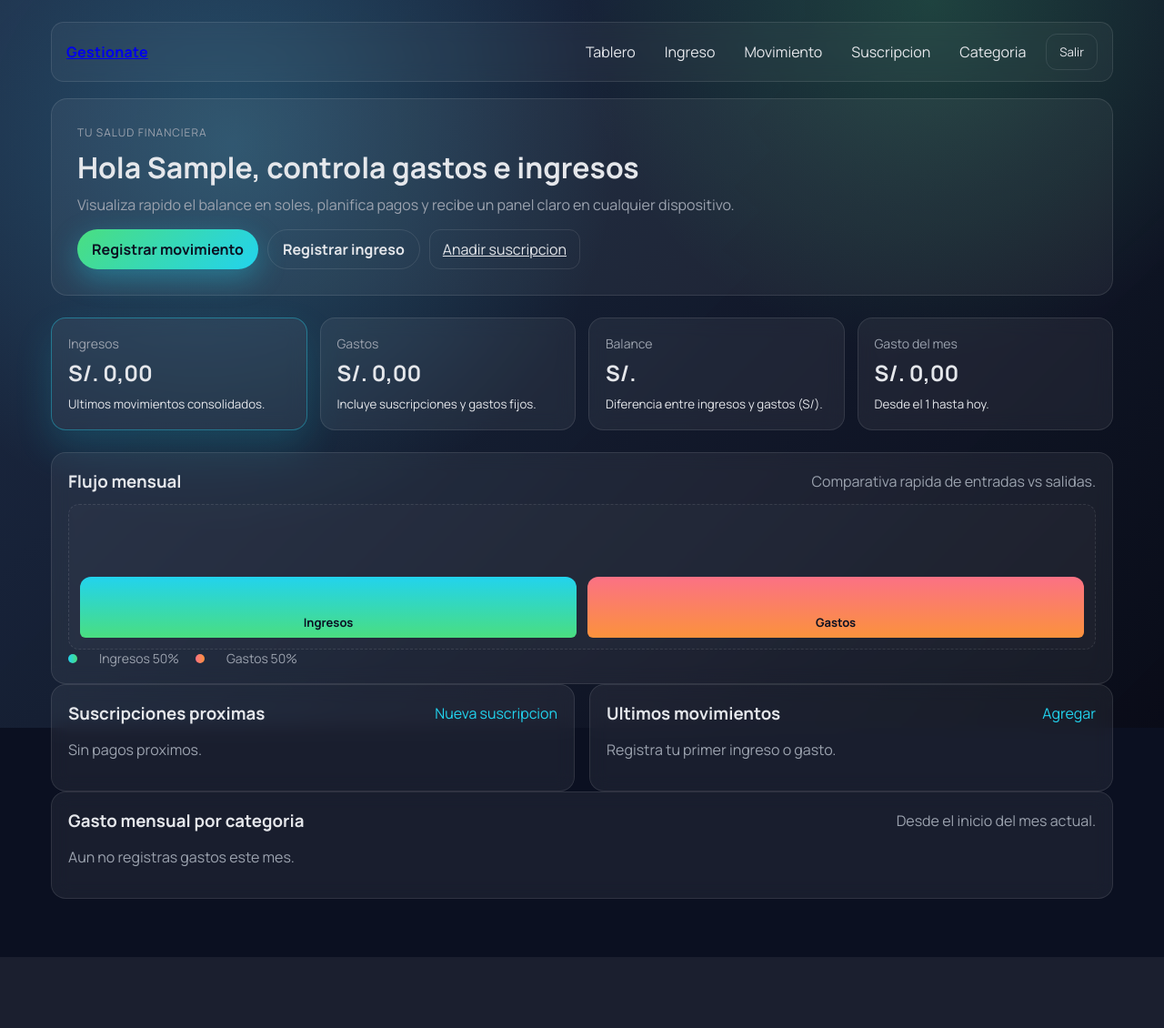
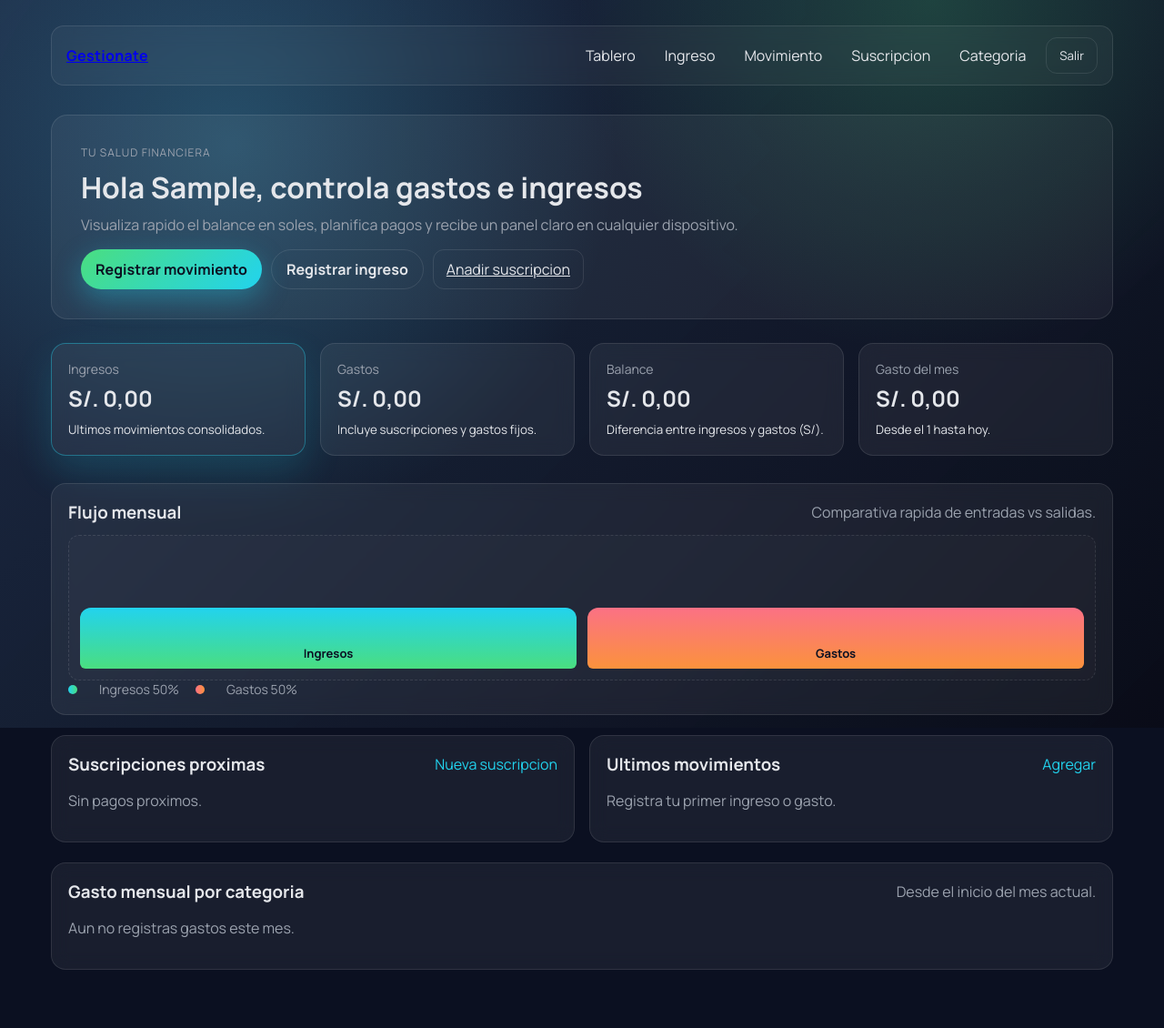
Before and after one commit to EduSaravia/gestionate, a Django app: page / in a window 1280 px wide. Shown: the whole page at 91% size. Before the commit the page ends 1052 px from the top, so only its background shows below. Run offline with Django 4.2, Linux system fonts and the light colour scheme; the visitor is signed in with stand-in values (Sample User, id 1); data that the repository does not hold is empty.

Commit message:
ui: show usd next to soles and restyle selects/padding

```diff
--- a/finance/views.py
+++ b/finance/views.py
@@ -91,6 +91,8 @@ def dashboard(request):
     flow_total = income_total + expense_total
     expense_ratio = int((expense_total / flow_total) * 100) if flow_total else 50
     income_ratio = 100 - expense_ratio
+    balance_pen = income_total_pen - expense_total_pen
+    balance_usd = income_total_usd - expense_total_usd
 
     upcoming_subs = subs.filter(next_billing_date__gte=today).order_by("next_billing_date")[:5]
     overdue_subs = subs.filter(next_billing_date__lt=today).order_by("next_billing_date")[:3]
@@ -100,6 +102,8 @@ def dashboard(request):
         "income_total": income_total,
         "expense_total": expense_total,
         "balance": income_total - expense_total,
+        "balance_pen": balance_pen,
+        "balance_usd": balance_usd,
         "income_total_pen": income_total_pen,
         "income_total_usd": income_total_usd,
         "expense_total_pen": expense_total_pen,
--- a/static/css/style.css
+++ b/static/css/style.css
@@ -1,6 +1,7 @@
 :root {
   --bg: #0b1021;
   --panel: rgba(255, 255, 255, 0.06);
+  --panel-strong: rgba(255, 255, 255, 0.08);
   --border: rgba(255, 255, 255, 0.1);
   --text: #e5e7eb;
   --muted: #9ca3af;
@@ -28,7 +29,6 @@ body {
     radial-gradient(circle at 80% 0%, rgba(74, 222, 128, 0.2), transparent 30%),
     linear-gradient(135deg, rgba(34, 51, 79, 0.8), rgba(10, 12, 24, 0.95));
   z-index: 0;
-  filter: blur(0px);
 }
 
 .page {
@@ -36,7 +36,7 @@ body {
   z-index: 1;
   max-width: 1200px;
   margin: 0 auto;
-  padding: 24px 16px 64px;
+  padding: 28px 16px 64px;
 }
 
 .navbar {
@@ -96,6 +96,7 @@ body {
   border-radius: 12px;
   cursor: pointer;
 }
+
 .pill-btn.ghost {
   background: transparent;
   border: 1px solid var(--border);
@@ -108,7 +109,7 @@ button {
 }
 
 .hero {
-  padding: 28px;
+  padding: 32px;
   background: rgba(255, 255, 255, 0.05);
   border: 1px solid var(--border);
   border-radius: 18px;
@@ -138,11 +139,17 @@ button {
   flex-wrap: wrap;
 }
 
+.content {
+  display: grid;
+  gap: 22px;
+  margin-top: 14px;
+}
+
 .summary-grid {
-  margin: 24px 0;
+  margin: 4px 0 8px;
   display: grid;
   grid-template-columns: repeat(auto-fit, minmax(240px, 1fr));
-  gap: 14px;
+  gap: 16px;
 }
 
 .card,
@@ -163,6 +170,7 @@ button {
   margin: 0;
   font-size: 14px;
 }
+
 .card .note {
   margin-top: 4px;
   color: var(--muted);
@@ -371,13 +379,24 @@ button {
 
 .input,
 input,
-select {
+select,
+textarea {
   width: 100%;
   padding: 12px;
   border-radius: 12px;
   border: 1px solid var(--border);
-  background: rgba(255, 255, 255, 0.04);
+  background: rgba(18, 26, 45, 0.8);
   color: var(--text);
+}
+
+select {
+  appearance: none;
+  -moz-appearance: none;
+  -webkit-appearance: none;
+  background-image: linear-gradient(45deg, transparent 50%, var(--muted) 50%), linear-gradient(135deg, var(--muted) 50%, transparent 50%);
+  background-position: calc(100% - 14px) calc(50% - 2px), calc(100% - 9px) calc(50% - 2px);
+  background-size: 7px 7px, 7px 7px;
+  background-repeat: no-repeat;
 }
 
 .form-actions {
--- a/templates/finance/dashboard.html
+++ b/templates/finance/dashboard.html
@@ -33,6 +33,9 @@
     <div class="card">
         <p class="label">Balance</p>
         <h2>S/. {{ balance_pen|floatformat:2 }}</h2>
+        {% if balance_usd %}
+            <div class="note">USD {{ balance_usd|floatformat:2 }}</div>
+        {% endif %}
         <small>Diferencia entre ingresos y gastos (S/).</small>
     </div>
     <div class="card">
```
